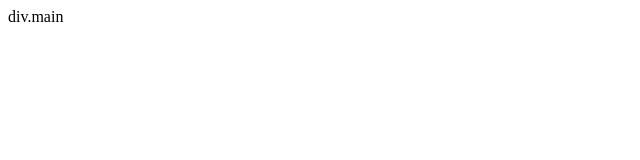
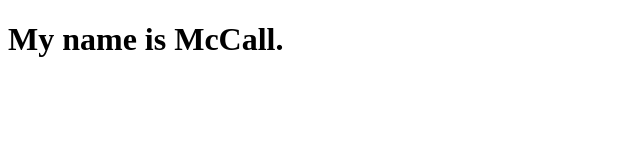
Before and after one commit to mccallofthewild/hacky, a plain HTML site: page codeworks/day-1/index.html in a window 1280 px wide. Shown: the whole page, without its empty margins (0-640 px from the left). Drawn offline with Linux system fonts and the light colour scheme.

Commit message:
second commit

```diff
--- a/codeworks/day-1/index.html
+++ b/codeworks/day-1/index.html
@@ -5,6 +5,10 @@
     <title>Document</title>
 </head>
 <body>
-    div.main
+    <div class="main">
+        <h1 class="head">
+            My name is McCall.
+        </h1>
+    </div>
 </body>
 </html>
```
